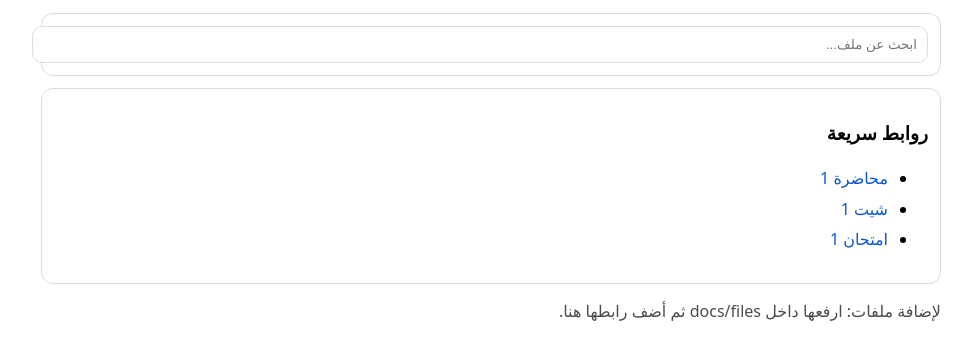
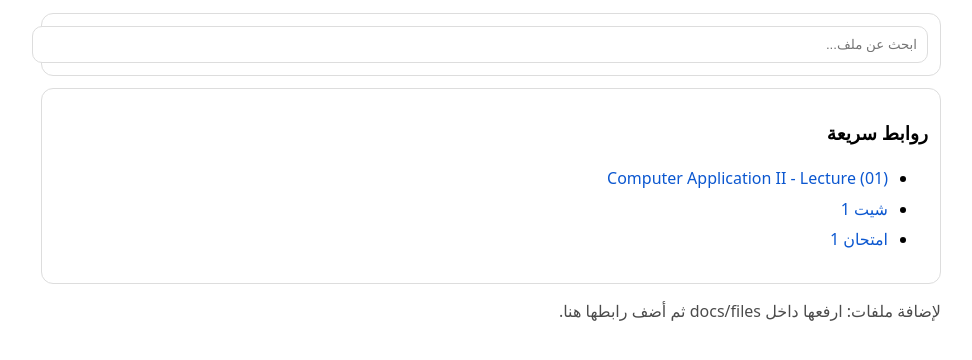
Before and after one commit to mohamet880/sust-library, a plain HTML site: page docs/index.html in a window 1280 px wide. Shown: the part 108-468 px from the top of the page, without its empty margins (149-1121 px from the left). Drawn offline with Linux system fonts and the light colour scheme.

Commit message:
Update index.html

```diff
--- a/docs/index.html
+++ b/docs/index.html
@@ -26,7 +26,9 @@
     <h3>روابط سريعة</h3>
     <ul id="list">
       <!-- غيّر الروابط دي حسب ملفاتك -->
-      <li><a href="./files/lecture1.pdf">محاضرة 1</a></li>
+      <li><a href="files/Computer%20Application%20II%20-%20Lecture%20%2801%29.pdf">
+  Computer Application II - Lecture (01)
+</a></li>
       <li><a href="./files/sheet1.pdf">شيت 1</a></li>
       <li><a href="./files/exam1.pdf">امتحان 1</a></li>
     </ul>
```
